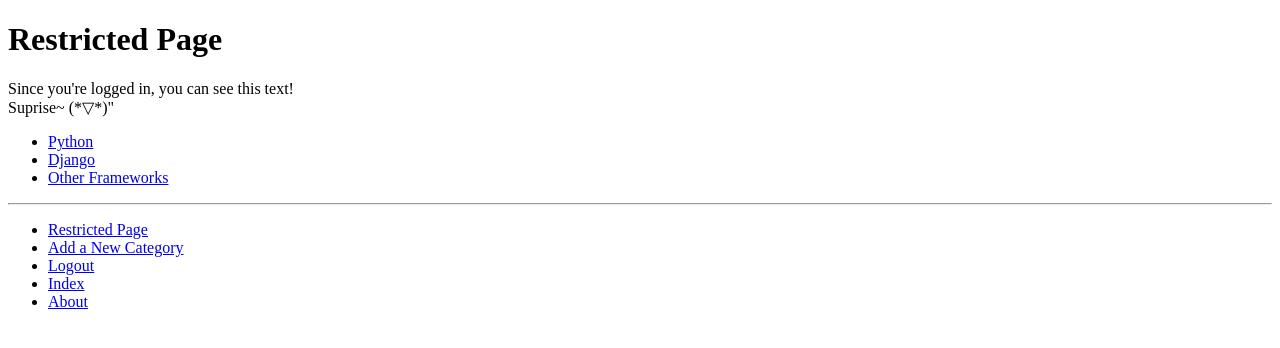
After one commit to Myths0000/tango_with_django_project, a Django app: page /rango/restricted/ in a window 1280 px wide. The commit adds this page. Shown: the top 348 px of the page. Run offline with Django 3.2, Linux system fonts and the light colour scheme; a user stored in the database is signed in; data comes from the database, SQL or seed files in the repository; both versions use the stored data as it was after the commit.

Commit message:
Chapter 9 OK

```diff
--- a/rango/forms.py
+++ b/rango/forms.py
@@ -42,7 +42,6 @@ class PageForm(forms.ModelForm):
 
 class UserForm(forms.ModelForm):
     password = forms.CharField(widget=forms.PasswordInput())
-
     class Meta:
         model = User
         fields = ('username', 'email', 'password',)
--- a/rango/urls.py
+++ b/rango/urls.py
@@ -18,4 +18,6 @@ urlpatterns = [
     path('category/<slug:category_name_slug>/add_page/', views.add_page, name='add_page'),
     path('register/', views.register, name='register'),
     path('login/', views.user_login, name='login'),
+    path('restricted/', views.restricted, name='restricted'),
+    path('logout/', views.user_logout, name='logout'),
 ]
--- a/rango/views.py
+++ b/rango/views.py
@@ -2,7 +2,8 @@ from django.shortcuts import render, redirect, reverse
 from django.http import HttpResponse
 from rango.models import Category, Page
 from rango.forms import CategoryForm, PageForm, UserForm, UserProfileForm
-from django.contrib.auth import authenticate, login
+from django.contrib.auth import authenticate, login, logout
+from django.contrib.auth.decorators import login_required
 from django.urls import reverse
 
 def index(request):
@@ -26,7 +27,6 @@ def about(request):
     return render(request, 'rango/about.html')
 
 def show_category(request, category_name_slug):
-
     context_dict = {}
 
     try:
@@ -41,6 +41,7 @@ def show_category(request, category_name_slug):
 
     return render(request, 'rango/category.html', context=context_dict)
 
+@login_required
 def add_category(request):
     form = CategoryForm()
 
@@ -58,6 +59,7 @@ def add_category(request):
 
     return render(request, 'rango/add_category.html', {'form':form})
 
+@login_required
 def add_page(request, category_name_slug):
     try:
         category = Category.objects.get(slug=category_name_slug)
@@ -79,7 +81,6 @@ def add_page(request, category_name_slug):
                 page.views = 0
                 page.save()
                 return redirect(reverse('rango:show_category', kwargs={'category_name_slug':category_name_slug}))
-
         else:
             print(form.errors)
 
@@ -111,7 +112,7 @@ def register(request):
             profile.save()
             registered = True
         else:
-            print(user_forms.errors, profile_form.errors)
+            print(user_form.errors, profile_form.errors)
     else:
         # Not a HTTP POST, render our form using two ModelForm instances
         user_form = UserForm()
@@ -138,3 +139,16 @@ def user_login(request):
     else:
         #
         return render(request, 'rango/login.html')
+
+
+@login_required
+def restricted(request):
+    #return HttpResponse("Since you're logged in, you can see this text!")
+    context_dict = {}
+    context_dict['message']="Since you're logged in, you can see this text!"
+    return render(request, 'rango/restricted.html', context=context_dict)
+
+@login_required
+def user_logout(request):
+    logout(request)
+    return redirect(reverse('rango:index'))
--- a/tango_with_django_project/settings.py
+++ b/tango_with_django_project/settings.py
@@ -111,6 +111,8 @@ AUTH_PASSWORD_VALIDATORS = [
     },
 ]
 
+LOGIN_URL = 'rango:login'
+# login_required() decorator
 
 # Internationalization
 # https://docs.djangoproject.com/en/2.1/topics/i18n/
--- a/templates/rango/base.html
+++ b/templates/rango/base.html
@@ -27,11 +27,16 @@
 		<hr />
 		<div>
 			<ul>
+			{% if user.is_authenticated %}
+				<li><a href="{% url 'rango:restricted' %}">Restricted Page</a></li>
 				<li><a href="{% url 'rango:add_category' %}">Add a New Category</a></li>
+				<li><a href="{% url 'rango:logout' %}">Logout</a></li>
+			{% else %}
+				<li><a href="{% url 'rango:register' %}">Sign Up</a></li>
+				<li><a href="{% url 'rango:login' %}">Login</a></li>
+			{% endif %}
 				<li><a href="{% url 'rango:index' %}">Index</a></li>
 				<li><a href="{% url 'rango:about' %}">About</a></li>
-				<li><a href="{% url 'rango:register' %}">Sign Up</a></li>
-				<li><a href="{% url 'rango:login' %}">Login</a></li>
 			</ul>
 		</div>
 	</body>
--- a/templates/rango/category.html
+++ b/templates/rango/category.html
@@ -10,6 +10,7 @@
 {% endblock %}
 
 {% block body_block %}
+
 	{% if category %}
 	<h1>{{ category.name }}</h1>
 	{% if pages %}
@@ -22,8 +23,11 @@
 	<strong>No pages currently in category.</strong>
 	{% endif %}
 
+	{% if user.is_authenticated %}
 	<a href="/rango/category/{{ category.slug }}/add_page/">Add a Page</a><br />
+	{% endif %}
 	{% else %}
 	The specified category does not exist.
 	{% endif %}
+
 {% endblock %}
--- a/templates/rango/index.html
+++ b/templates/rango/index.html
@@ -9,7 +9,7 @@
 	<h1>Rango says...</h1>
 	<div>
 		{% if user.is_authenticated %}
-			Hello <strong>{{ user.username }}</strong>!<br />
+			howdy {{ user.username }}!<br />
 		{% else %}
 			hey there partner!<br />
 		{% endif %}
--- a/templates/rango/register.html
+++ b/templates/rango/register.html
@@ -8,10 +8,10 @@
 {% block body_block %}
 <h1>Register for Rango</h1>
 	{% if registered %}
-		Rango says: <strong>Thank you for registering!</strong>
+		Rango says: <strong>thank you for registering!</strong>
 		<a href="{% url 'rango:index' %}">Return to the homepage.</a><br />
 	{% else %}
-		Rano says: <strong>register here!</strong><br />
+		Rango says: <strong>register here!</strong><br />
 		<form id="user_form" method="post" action="{% url 'rango:register' %}" enctype="multipart/form-data">
 			{% csrf_token %}
 			{{ user_form.as_p }}
--- /dev/null
+++ b/templates/rango/restricted.html
@@ -0,0 +1,12 @@
+{% extends 'rango/base.html' %}
+{% load staticfiles %}
+
+{% block title_block %}
+	Restricted Page
+{% endblock %}
+
+{% block body_block %}
+	<h1>Restricted Page</h1>
+	{{ message }}<br />
+	Suprise~ (*▽*)"
+{% endblock %}
```
Also changed, not shown: db.sqlite3. Lines whose indentation alone changed are shown as unchanged.
